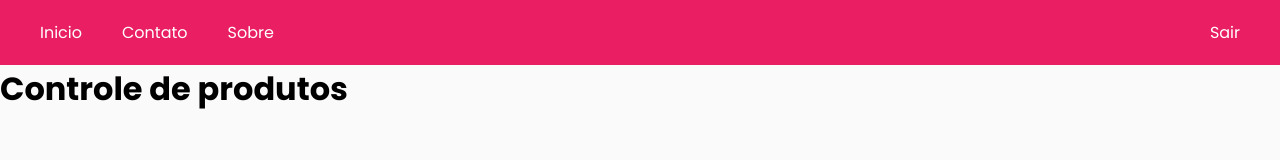
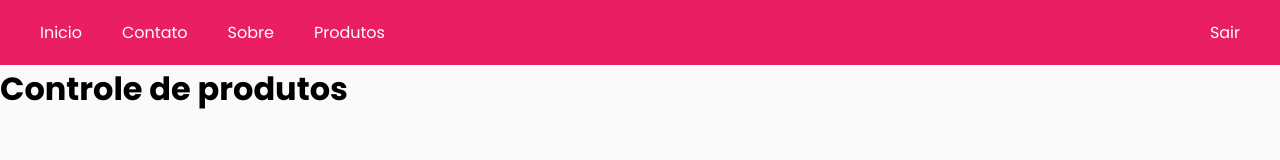
Before and after one commit to gabrieldasilvadev/product-manager, a React (Vite) app: page /controle-de-produtos in a window 1280 px wide. Shown: the top 160 px of the page. Built offline with nearby package versions, Linux system fonts and the light colour scheme.

Commit message:
Add link controle-de-produtos on Menu

```diff
--- a/src/components/Menu/index.jsx
+++ b/src/components/Menu/index.jsx
@@ -23,6 +23,9 @@ const Menu = () => {
           <Link to={'/sobre'}>Sobre</Link>
         </li>
         <li>
+          <Link to={'/controle-de-produtos'}>Produtos</Link>
+        </li>
+        <li>
           <a href="#" onClick={logout}>
             Sair
           </a>
```
